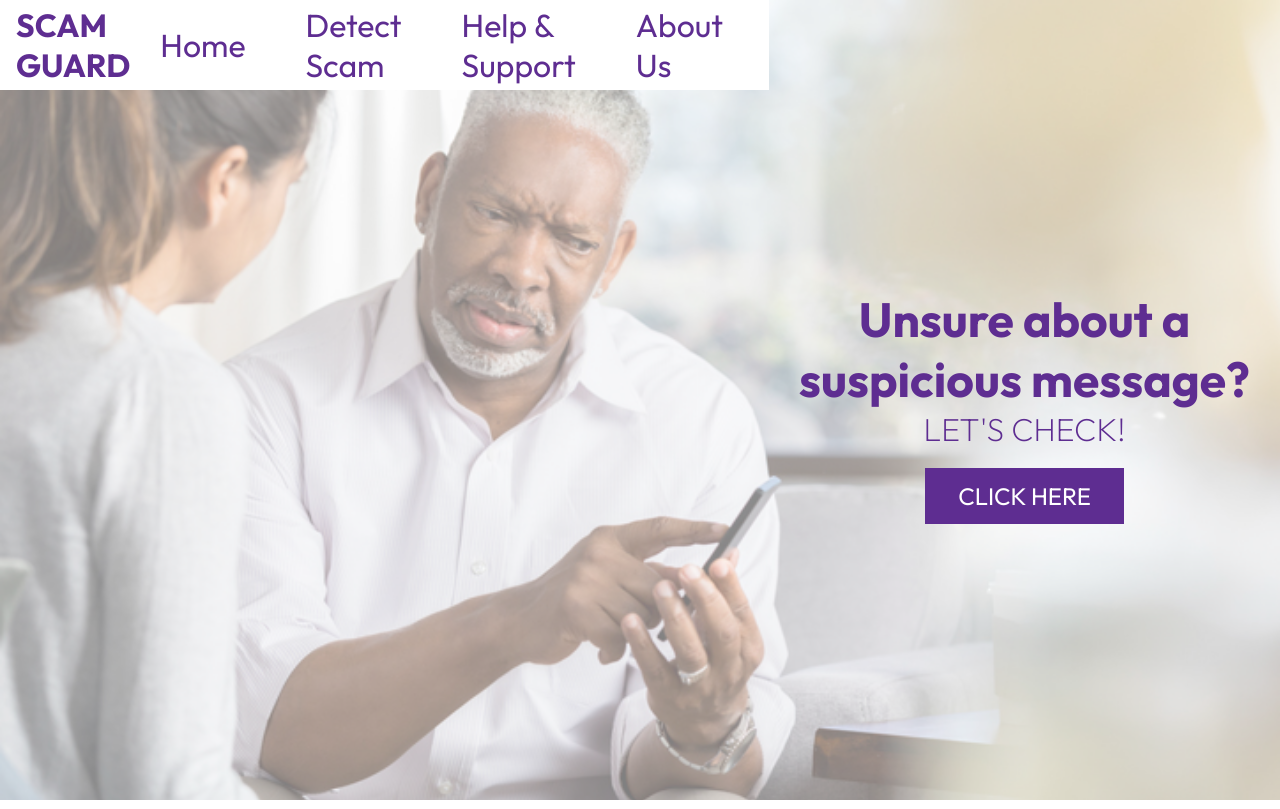
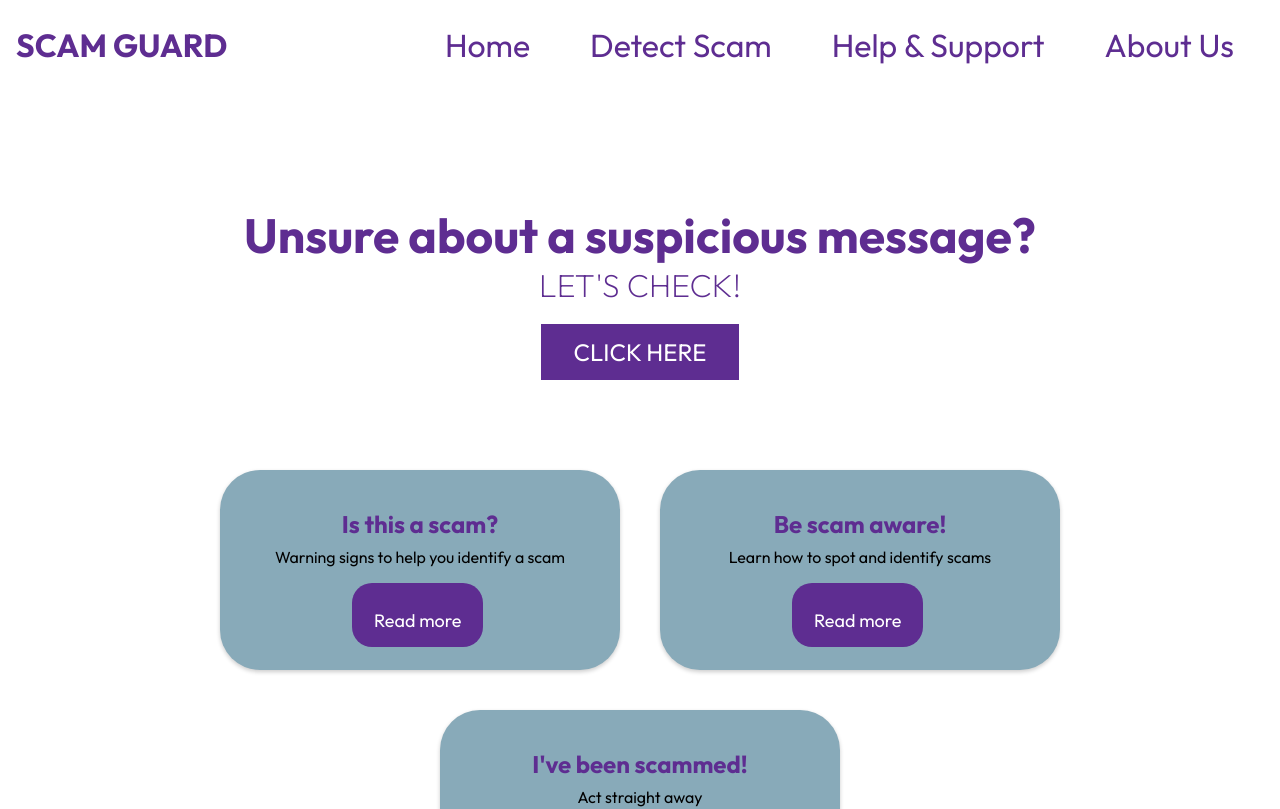
Before and after one commit to mishrab05/scamguard, a React (Create React App) app: page / in a window 1280 px wide. Shown: the top 809 px of the page. Built offline with nearby package versions, Linux system fonts and the light colour scheme.

Commit message:
added text boxes in homepage

```diff
--- a/src/App.css
+++ b/src/App.css
@@ -6,22 +6,38 @@
 /*homepage*/
 .hero {
   display: flex;
-  height: 100vh;
+  height: 150vh;
   background-color: white;
-  /*background-image: url('./assets/seniors.jpeg');*/
+  background-image: url('./assets/seniors.jpeg');
   background-size: cover;
   box-shadow: inset 0 0 0 2000px rgba(255, 255, 255, 0.5);
 }
 
-/*home page written content*/
 .content {
-  display: flex;
-  flex-direction: column;
-  max-width: 1200px;
-  margin: 0 auto;
-  justify-content: center;
-  align-items: center;
+	height: 200px;
+	display: flex;
+	align-items: center;
+	justify-content: space-between;
+  margin-top: 6rem;
+  margin-bottom: 4rem;
   text-align: center;
+}
+
+.box-content {
+	display: flex;
+	justify-content: center;
+	align-items: center;
+	color: black;
+	max-width: 80%;
+	margin: auto;
+	height: 80%;
+}
+
+.firstHalf {
+	width: 100%;
+	display: flex;
+	flex-direction: column;
+	justify-content: center;
 }
 
 .centered-title {
@@ -41,6 +57,65 @@
 .btn {
   margin: 1rem .2rem;
 }
+
+/*homepage cards*/
+.card-container {
+  display: flex;
+  justify-content: center;
+  flex-wrap: wrap;
+  margin-bottom: 5rem;
+}
+
+.info-card {
+  display: flex;
+  align-items: center;
+  justify-content: space-between;
+  text-align: center;
+  background-color: rgb(136, 170, 185); /* white background */
+  padding: 20px;
+  border-radius: 40px; /* Rounded corners */
+  box-shadow: 0 2px 4px rgba(0,0,0,0.2); /* Soft shadow */
+  margin: 20px; /* Spacing between cards and other elements */
+  width: 400px; /* Adjust width of the card */
+  height: 200px /* Limits card size, increase if you want larger cards */
+}
+
+.card-content {
+  flex: 1; /* Fill the remaining space */
+  position: relative; /* This is necessary if you're using absolute positioning for children */
+  padding-bottom: 70px;
+}
+
+.card-link-button {
+  background-color: #5E2D91; /* Default background color set to orange */
+  text-decoration: none;
+  padding: 10px 20px;
+  border-radius: 20px; /* Fully rounded edges for button */
+  position: absolute;
+  display: block;
+  border: 2px solid transparent; /* Transparent border to maintain the layout */
+  margin-top: 1rem;
+  margin-left: 7rem;
+}
+
+/*card text*/
+.card-heading {
+  color: #5E2D91;
+  line-height: 1.8;
+}
+
+.card-link {
+  color: white;
+	font-size: 18px;
+}
+
+.card-link:hover {
+	font-size: 18px;
+  text-decoration: underline;
+}
+/*end of card text*/
+/*end of homepage cards*/
+/*end of homepage*/
 
 
 
@@ -144,6 +219,7 @@ input[type="text"] {
 /*end of detect scam*/
 
 
+
 /*help and support*/
 .header {
 	display: flex;
--- a/src/routes/Home.js
+++ b/src/routes/Home.js
@@ -1,25 +1,57 @@
 import React from 'react';
+import '../App.css';
 import { Link } from 'react-router-dom';
-import '../App.css';
 import Navbar from '../components/Navbar'
-import Footer from '../components/Footer'
 import Image from '../assets/seniors.jpeg'
+
 
 const Home = () => {
   return (
-    <section className='hero' style={{ backgroundImage: `url(${Image})`}}>
+    <div>
         <Navbar/>
-        <div className='content'>
-            <h1 className='centered-title'>Unsure about a suspicious message?</h1>
-            <p className='centered-description'>Let's check!</p>
-            <div>
-                <Link to='/detectscam' className='btn'>CLICK HERE</Link>
+
+        <section class="content">
+            <div class="box-content">
+                <div class="firstHalf">
+                    <h1 class="centered-title">
+                        Unsure about a suspicious message?
+                    </h1>
+                    <p class="centered-description">
+                        Let's check!
+                    </p>
+                    <div>
+                        <Link to='/detectscam' className='btn'>CLICK HERE</Link>
+                    </div>
+                </div>
+            </div>
+			  </section>
+
+        <div className="card-container">
+            <div className="info-card">
+                <div className="card-content">
+                    <h2 class='card-heading'>Is this a scam?</h2>
+                    <p>Warning signs to help you identify a scam</p>
+                    <Link to="/detectscam" className="card-link-button"><a class='card-link'>Read more</a></Link>
+                </div>
+              </div>
+              <div className="info-card">
+                <div className="card-content">
+                    <h2 class='card-heading'>Be scam aware!</h2>
+                    <p>Learn how to spot and identify scams</p>
+                    <Link to="/" className="card-link-button"><a class='card-link'>Read more</a></Link>
+                </div>
+            </div>
+            <div className="info-card">
+                <div className="card-content">
+                    <h2 class='card-heading'>I've been scammed!</h2>
+                    <p>Act straight away</p>
+                    <Link to="/helpsupport" className="card-link-button"><a class='card-link'>Read more</a></Link>
+                </div>
             </div>
         </div>
 
-
-    </section>
-  );
+    </div>
+  )
 }
 
-export default Home;
+export default Home
```
